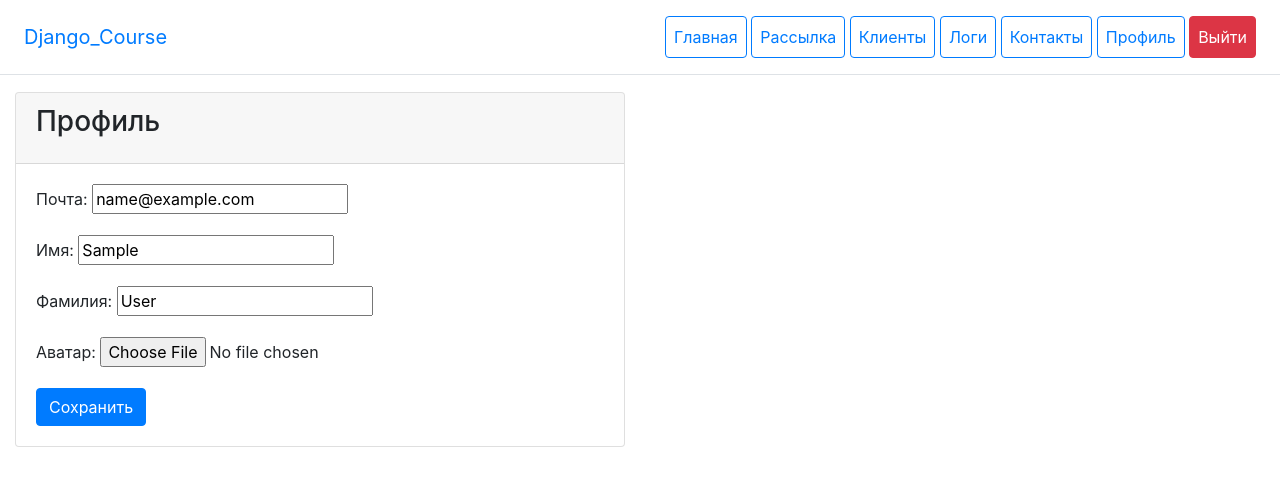
After one commit to vitalinhoru/django_course, a Django app: page /users/profile/ in a window 1280 px wide. The commit adds this page. Shown: the top 486 px of the page. Run offline with Django 4.2, Linux system fonts and the light colour scheme; the visitor is signed in with stand-in values (Sample User, id 1); some libraries are stand-ins or nearby versions.

Commit message:
app Users

```diff
--- a/mailing/templates/mailing/includes/inc_main_menu.html
+++ b/mailing/templates/mailing/includes/inc_main_menu.html
@@ -7,7 +7,7 @@
         <a class="p-2 btn btn-outline-primary" href={% url 'mailing:logs_list' %}>Логи</a>
         <a class="p-2 btn btn-outline-primary" href=#>Контакты</a>
         {% if user.is_authenticated %}
-            <a class="p-2 btn btn-outline-primary" href=#>Профиль</a>
+            <a class="p-2 btn btn-outline-primary" href={% url 'users:profile' %}>Профиль</a>
             <a class="p-2 btn btn-danger" href={% url 'users:logout' %}>Выйти</a>
         {% else %}
             <a class="p-2 btn btn-outline-primary" href={% url 'users:register' %}>Регистрация</a>
--- a/users/forms.py
+++ b/users/forms.py
@@ -1,10 +1,21 @@
-from django.contrib.auth.forms import UserCreationForm
+from django import forms
+from django.contrib.auth.forms import UserCreationForm, UserChangeForm
 
 from users.models import User
 
 
 class UserRegisterForm(UserCreationForm):
-
     class Meta:
         model = User
         fields = ('email', 'password1', 'password2')
+
+
+class UserProfileForm(UserChangeForm):
+    class Meta:
+        model = User
+        # fields = '__all__'
+        fields = ('email', 'first_name', 'last_name', 'avatar')
+
+    def __init__(self, *args, **kwargs):
+        super().__init__(*args, **kwargs)
+        self.fields['password'].widget = forms.HiddenInput()
--- /dev/null
+++ b/users/templates/users/user_form.html
@@ -0,0 +1,27 @@
+{% extends 'mailing/base.html' %}
+
+{% block content %}
+    <div class="col-12">
+        <form class="row" method="post" enctype="multipart/form-data">
+            <div class="col-3"></div>
+            <div class="col-12">
+                <div class="row">
+                    <div class="col-6">
+                        <div class="card">
+                            <div class="card-header">
+                                <h3 class="card-title">
+                                    Профиль
+                                </h3>
+                            </div>
+                            <div class="card-body">
+                                {% csrf_token %}
+                                {{ form.as_p }}
+                                <button type="submit" class="btn btn-primary">Сохранить</button>
+                            </div>
+                        </div>
+                    </div>
+                </div>
+            </div>
+        </form>
+    </div>
+{% endblock %}
--- a/users/urls.py
+++ b/users/urls.py
@@ -2,7 +2,7 @@ from django.contrib.auth.views import LoginView, LogoutView
 from django.urls import path
 
 from users.apps import UsersConfig
-from users.views import RegisterView, VerifyEmailView
+from users.views import RegisterView, VerifyEmailView, ProfileView
 
 app_name = UsersConfig.name
 
@@ -11,4 +11,5 @@ urlpatterns = [
     path('logout/', LogoutView.as_view(), name='logout'),
     path('register/', RegisterView.as_view(), name='register'),
     path('verify_email/<str:uid>/<str:token>/', VerifyEmailView.as_view(), name='verify_email'),
+    path('profile/', ProfileView.as_view(), name='profile'),
 ]
--- a/users/views.py
+++ b/users/views.py
@@ -1,13 +1,14 @@
 from django.conf import settings
 from django.contrib.sites.shortcuts import get_current_site
+from django.contrib.auth.mixins import LoginRequiredMixin
 from django.core.mail import send_mail
 from django.shortcuts import get_object_or_404, render
 from django.urls import reverse_lazy, reverse
 from django.utils.crypto import get_random_string
 from django.views import View
-from django.views.generic import CreateView
+from django.views.generic import CreateView, UpdateView
 
-from users.forms import UserRegisterForm
+from users.forms import UserRegisterForm, UserProfileForm
 from users.models import User
 
 
@@ -41,8 +42,17 @@ class VerifyEmailView(View):
     def get(self, request, uid, token):
         try:
             user = get_object_or_404(User, pk=uid, verification_token=token)
-            user.is_verified = True
+            user.is_active = True
             user.save()
             return render(request, 'users/register_success.html')  # Покажем сообщение о регистрации
         except User.DoesNotExist:
             return render(request, 'users/register_failed.html')  # Покажем сообщение об ошибке
+
+
+class ProfileView(LoginRequiredMixin, UpdateView):
+    model = User
+    form_class = UserProfileForm
+    success_url = reverse_lazy('users:profile')
+
+    def get_object(self, queryset=None):
+        return self.request.user
```
